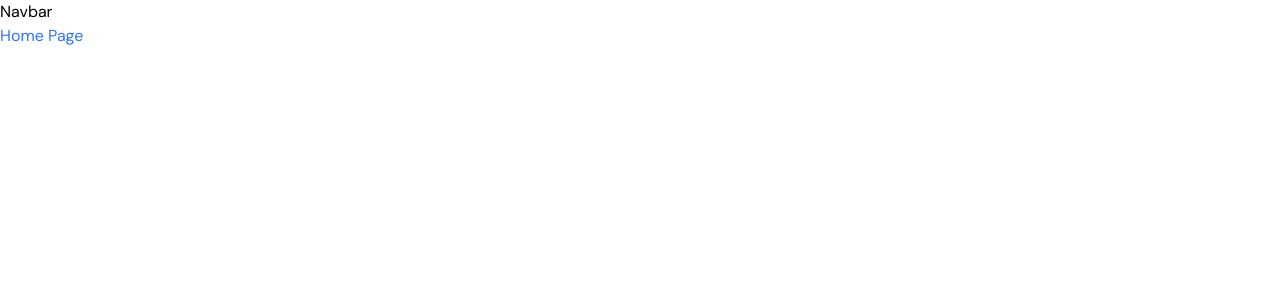
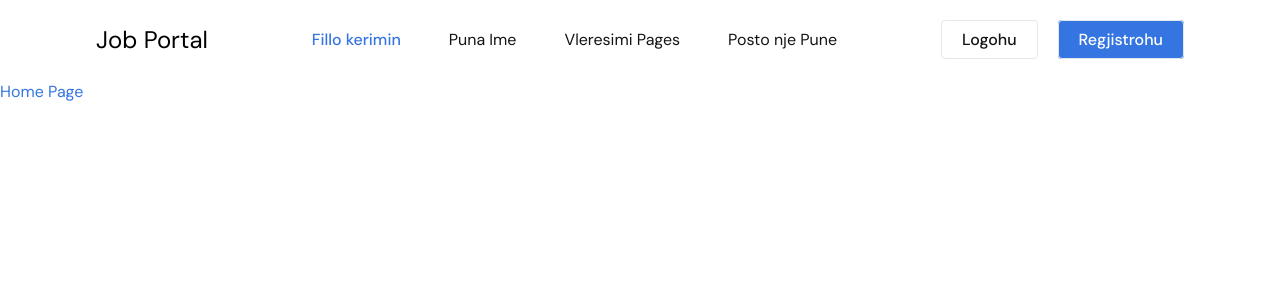
Before and after one commit to genciiv/portal_job, a React (Vite) app: page / in a window 1280 px wide. Shown: the top 300 px of the page. Built offline with nearby package versions, Linux system fonts and the light colour scheme.

Commit message:
create responsive navbar

```diff
--- a/package.json
+++ b/package.json
@@ -14,6 +14,7 @@
     "match-sorter": "^6.3.1",
     "react": "^18.2.0",
     "react-dom": "^18.2.0",
+    "react-icons": "^4.12.0",
     "react-router-dom": "^6.21.1",
     "sort-by": "^1.2.0"
   },
--- a/src/App.css
+++ b/src/App.css
@@ -11,7 +11,6 @@ body{
 
 a {
   text-decoration: none;
-  color: rgb(97, 97, 97);
 }
 
 li {
--- a/src/components/Navbar.jsx
+++ b/src/components/Navbar.jsx
@@ -1,11 +1,82 @@
-import React from 'react'
+import React, { useState } from "react";
+import { Link, NavLink } from "react-router-dom";
+import {FaBarsStaggered, FaXmark} from "react-icons/fa6"
 
 const Navbar = () => {
+  const [isMenuOpen, setIsMenuOpen] = useState(false);
+  const handleMenuToggle = () => {
+    setIsMenuOpen(!isMenuOpen);
+  };
+
+  const navItems = [
+    { path: "/", title: "Fillo kerimin" },
+    { path: "/my-job", title: "Puna Ime" },
+    { path: "/salary", title: "Vleresimi Pages" },
+    { path: "/post-job", title: "Posto nje Pune" },
+  ];
+
   return (
-    <div>
-      Navbar
-    </div>
-  )
-}
+    <header className="max-w-screen-2xl container mx-auto xl:px-24 px-4">
+      <nav className="flex justify-between items-center py-6">
+        <a href="/" className="flex items-center gap-2 text-2xl text-black">
+          <span>Job Portal</span>
+        </a>
 
-export default Navbar
+        {/* nav items per desktop */}
+        <ul className="hidden md:flex gap-12">
+          {navItems.map(({ path, title }) => (
+            <li key={path} className="text-base text-primary">
+              <NavLink
+                to={path}
+                className={({ isActive }) =>
+                  isActive ? "active" : ""
+                }
+              >
+                {title}
+              </NavLink>
+            </li>
+          ))}
+        </ul>
+
+        {/* signup and login btn */}
+        <div className="text-base text-primary font-medium space-x-5 hidden lg:block">
+                <Link to="/login" className="py-2 px-5 border rounded">Logohu</Link>
+                <Link to="/sign-up" className="py-2 px-5 border rounded bg-blue text-white">Regjistrohu</Link>
+        </div>
+
+        {/* mobile menu */}
+        <div className="md:hidden block">
+            <button onClick={handleMenuToggle}>
+                {
+                    isMenuOpen ? <FaXmark className="w-5 h-5 text-primary"/> : <FaBarsStaggered className="w-5 h-5 text-primary"/>
+                }
+            </button>
+        </div>
+      </nav>
+
+      {/* navitems for mobile */}
+      <div className={`px-4 bg-black py-5 rounded-sm ${isMenuOpen ? "" : "hidden"}`}>
+        <ul>
+        {navItems.map(({ path, title }) => (
+            <li key={path} className="text-base text-white first:text-white py-1">
+              <NavLink
+                to={path}
+                className={({ isActive }) =>
+                  isActive ? "active" : ""
+                }
+              >
+                {title}
+              </NavLink>
+            </li>
+          ))}
+            <li className="text-white py-1">
+            <Link to="/login">Logohu</Link>
+            </li>
+
+        </ul>
+      </div>
+    </header>
+  );
+};
+
+export default Navbar;
```
Also changed, not shown: 1 other file (tests, documents, lock files or other folders).
